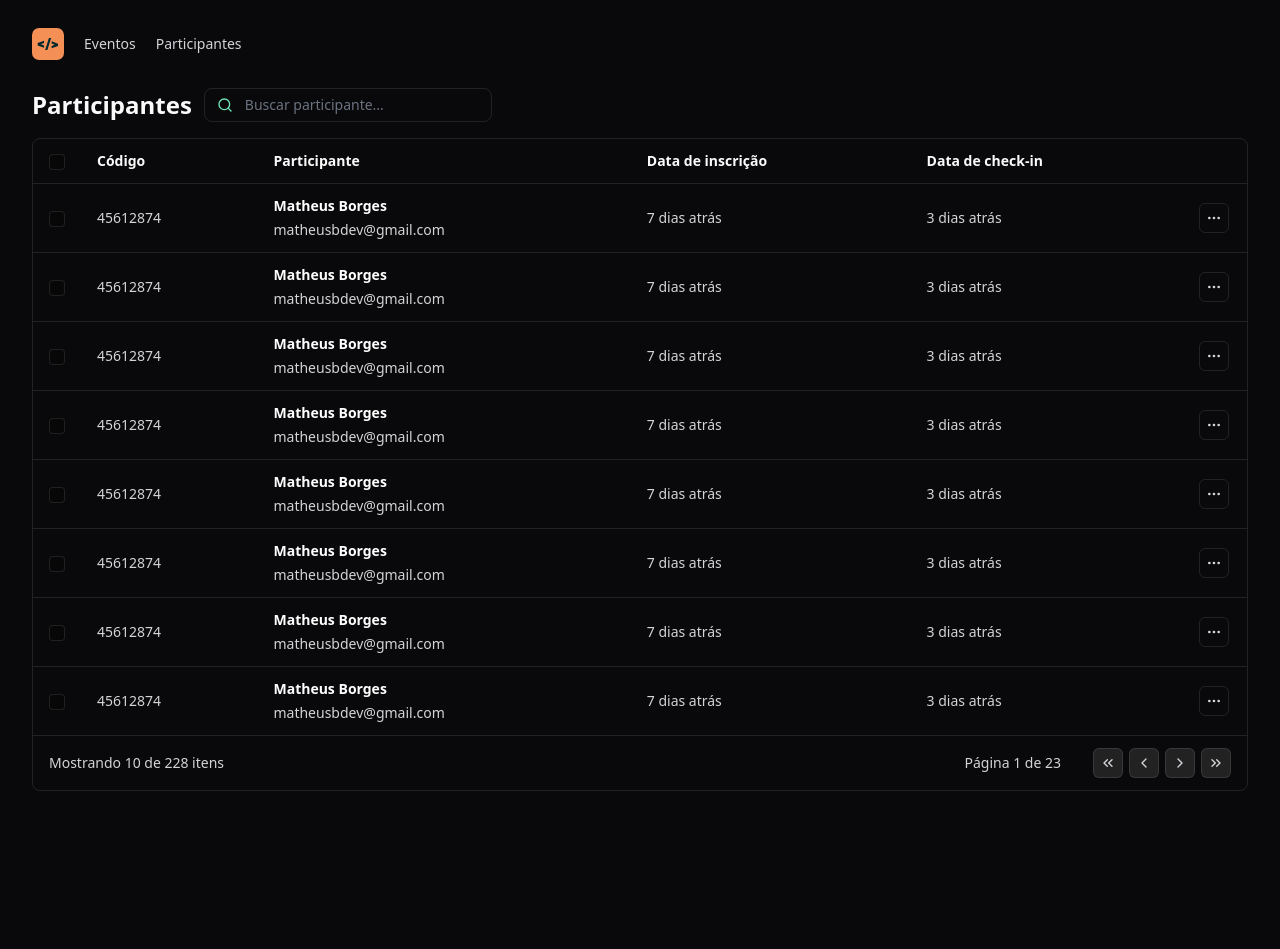
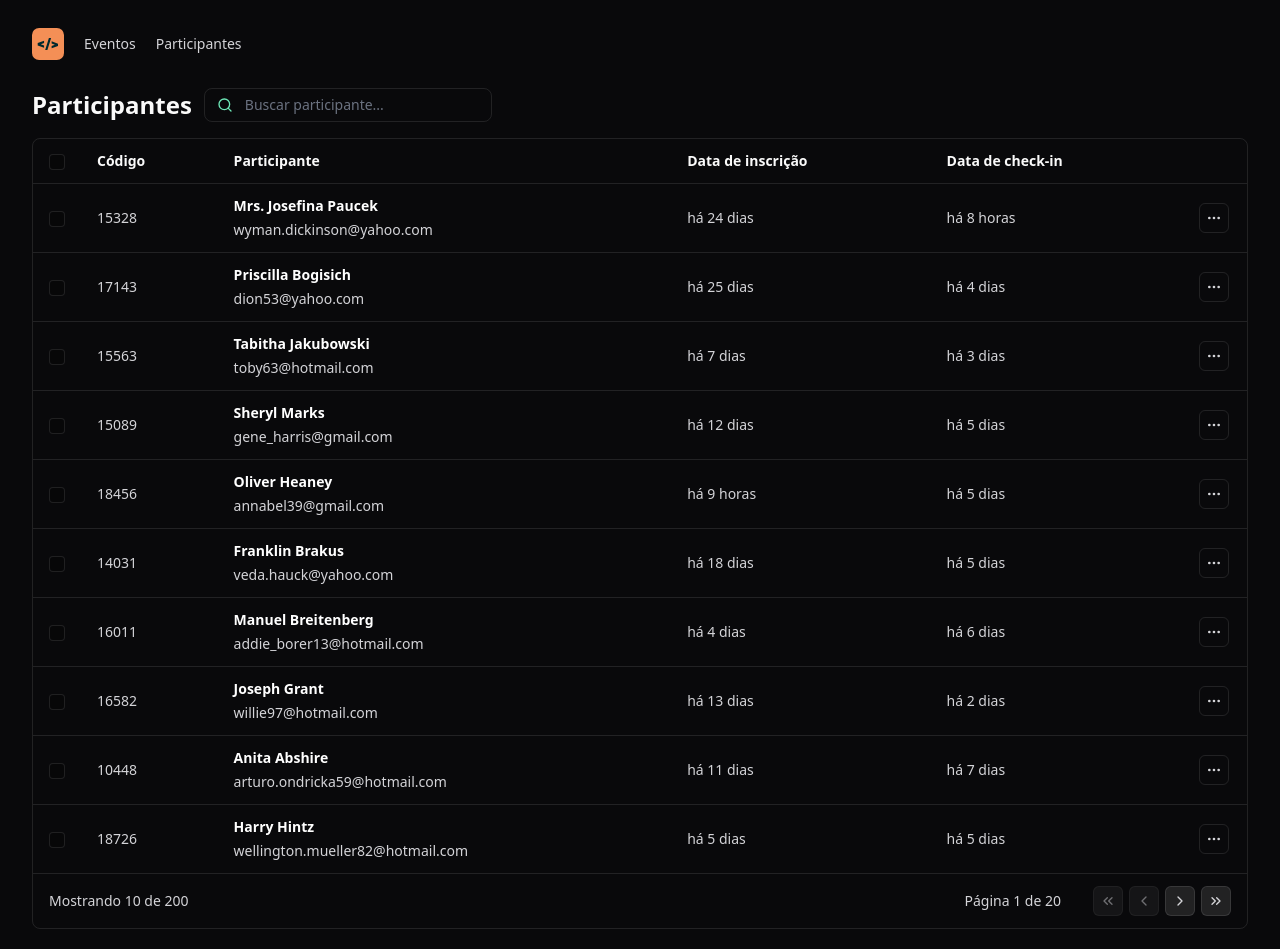
Before and after one commit to MatheusBorgesDev/pass-in, a React (Vite) app: page / in a window 1280 px wide. Before the commit the page ends 811 px from the top, so only its background shows below. Built offline with nearby package versions, Linux system fonts and the light colour scheme.

Commit message:
feat: :sparkles: add dynamic table and pagination to app

```diff
--- a/package.json
+++ b/package.json
@@ -10,6 +10,7 @@
     "preview": "vite preview"
   },
   "dependencies": {
+    "dayjs": "^1.11.10",
     "lucide-react": "^0.364.0",
     "react": "^18.2.0",
     "react-dom": "^18.2.0"
--- a/src/components/attenndee-list.tsx
+++ b/src/components/attenndee-list.tsx
@@ -6,13 +6,46 @@ import {
   MoreHorizontal,
   Search,
 } from "lucide-react";
+import dayjs from "dayjs";
+import "dayjs/locale/pt-br";
+import relativeTime from "dayjs/plugin/relativeTime";
 import { IconButton } from "./icon-button";
 import { Table } from "./table/table";
 import { TableHeader } from "./table/table-header";
 import { TableCell } from "./table/table-cell";
 import { TableRow } from "./table/table-row";
+import { ChangeEvent, useState } from "react";
+import { attendees } from "../data/attendees";
+
+dayjs.extend(relativeTime);
+dayjs.locale("pt-br");
 
 export function AttendeeList() {
+  const [search, setSearch] = useState("");
+  const [page, setPage] = useState(1);
+
+  const totalPages = Math.ceil(attendees.length / 10);
+
+  function onSearchInputChanged(event: ChangeEvent<HTMLInputElement>) {
+    setSearch(event.target.value);
+  }
+
+  function goToFirstPage() {
+    setPage(1);
+  }
+
+  function goToPreviousPage() {
+    setPage(page - 1);
+  }
+
+  function goToNextPage() {
+    setPage(page + 1);
+  }
+
+  function goToLastPage() {
+    setPage(totalPages);
+  }
+
   return (
     <div className="flex flex-col gap-4">
       <div className="flex items-center gap-3 ">
@@ -20,9 +53,11 @@ export function AttendeeList() {
         <div className="flex items-center gap-3 w-72 text-sm px-3 py-1.5 border border-white/10 rounded-lg">
           <Search className="size-4 text-emerald-300" />
           <input
+            onChange={onSearchInputChanged}
             placeholder="Buscar participante..."
             className="bg-transparent flex-1 outline-none border-0 p-0 text-sm"
           />
+          {search}
         </div>
       </div>
 
@@ -43,26 +78,26 @@ export function AttendeeList() {
           </TableRow>
         </thead>
         <tbody>
-          {Array.from({ length: 8 }).map((_, i) => {
+          {attendees.slice((page - 1) * 10, page * 10).map((attendee) => {
             return (
-              <TableRow key={i}>
+              <TableRow key={attendee.id}>
                 <TableCell>
                   <input
                     type="checkbox"
                     className="size-4 bg-black/20 rounded border border-white/10"
                   />
                 </TableCell>
-                <TableCell>45612874</TableCell>
+                <TableCell>{attendee.id}</TableCell>
                 <TableCell>
                   <div className="flex flex-col gap-1">
                     <span className="font-semibold text-white">
-                      Matheus Borges
+                      {attendee.name}
                     </span>
-                    <span>matheusbdev@gmail.com</span>
+                    <span>{attendee.email}</span>
                   </div>
                 </TableCell>
-                <TableCell>7 dias atrás</TableCell>
-                <TableCell>3 dias atrás</TableCell>
+                <TableCell>{dayjs().to(attendee.createdAt)}</TableCell>
+                <TableCell>{dayjs().to(attendee.checkedInAt)}</TableCell>
                 <TableCell>
                   <IconButton transparent>
                     <MoreHorizontal className="size-4" />
@@ -73,22 +108,30 @@ export function AttendeeList() {
           })}
         </tbody>
         <tfoot>
-          <TableCell colSpan={3}>Mostrando 10 de 228 itens</TableCell>
+          <TableCell colSpan={3}>Mostrando 10 de {attendees.length}</TableCell>
           <TableCell colSpan={3}>
             <div className="flex items-center gap-8 justify-end">
-              <span>Página 1 de 23</span>
+              <span>
+                Página {page} de {totalPages}
+              </span>
 
               <div className="flex gap-1.5">
-                <IconButton>
+                <IconButton onClick={goToFirstPage} disabled={page === 1}>
                   <ChevronsLeft className="size-4" />
                 </IconButton>
-                <IconButton>
+                <IconButton onClick={goToPreviousPage} disabled={page === 1}>
                   <ChevronLeft className="size-4" />
                 </IconButton>
-                <IconButton>
+                <IconButton
+                  onClick={goToNextPage}
+                  disabled={page === totalPages}
+                >
                   <ChevronRight className="size-4" />
                 </IconButton>
-                <IconButton>
+                <IconButton
+                  onClick={goToLastPage}
+                  disabled={page === totalPages}
+                >
                   <ChevronsRight className="size-4" />
                 </IconButton>
               </div>
```
Also changed, not shown: 1 other file (tests, documents, lock files or other folders).
